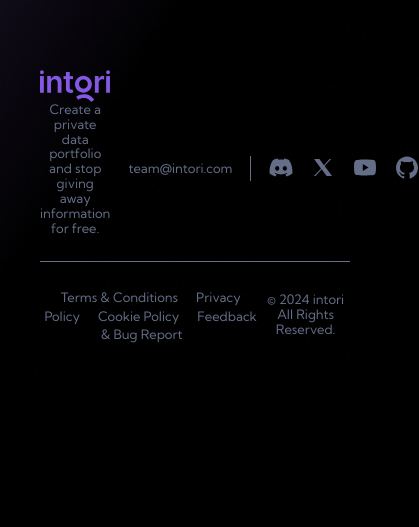
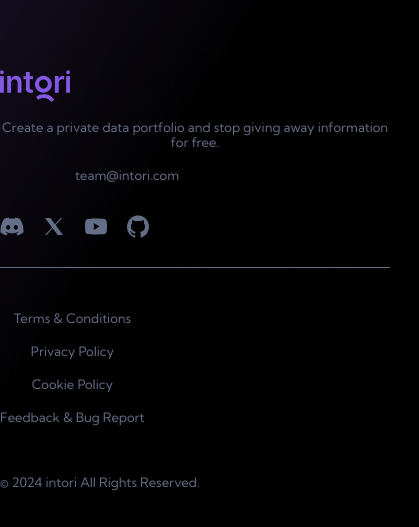
Before and after one commit to tuum-tech/intori.co, a Next.js app: page / in a window 390 px wide. Shown: the part 542-1069 px from the top of the page, 419 px wide, since content can reach past the window. Before the commit the page ends 924 px from the top, so only its background shows below. Built offline with nearby package versions, Linux system fonts and the light colour scheme; no server answers.

Commit message:
Responsive footer

```diff
--- a/components/Footer/styles.module.css
+++ b/components/Footer/styles.module.css
@@ -54,3 +54,41 @@
 .legal a {
   margin-right: 18px;
 }
+
+@media only screen and (max-width: 900px) {
+  .footer {
+    padding: 300px 0 40px 0;
+  }
+  .footer > div {
+    flex-direction: column;
+    align-items: flex-start;
+  }
+  .contact p {
+    margin: 18px 0;
+  }
+  .sm > a:first-child {
+    margin-left: 0;
+  }
+  .legal a {
+    display: block;
+    margin-top: 18px;
+  }
+  .legal p {
+    margin-top: 50px;
+  }
+}
+@media only screen and (max-width: 500px) {
+  .sm {
+    flex-wrap: wrap;
+  }
+  .sm > a:first-child {
+    flex-basis: 100%;
+    margin-bottom: 32px;
+  }
+  .sm > a:nth-child(3) {
+    margin-left: 0;
+  }
+  .sm > div {
+    display: none;
+  }
+}
```
